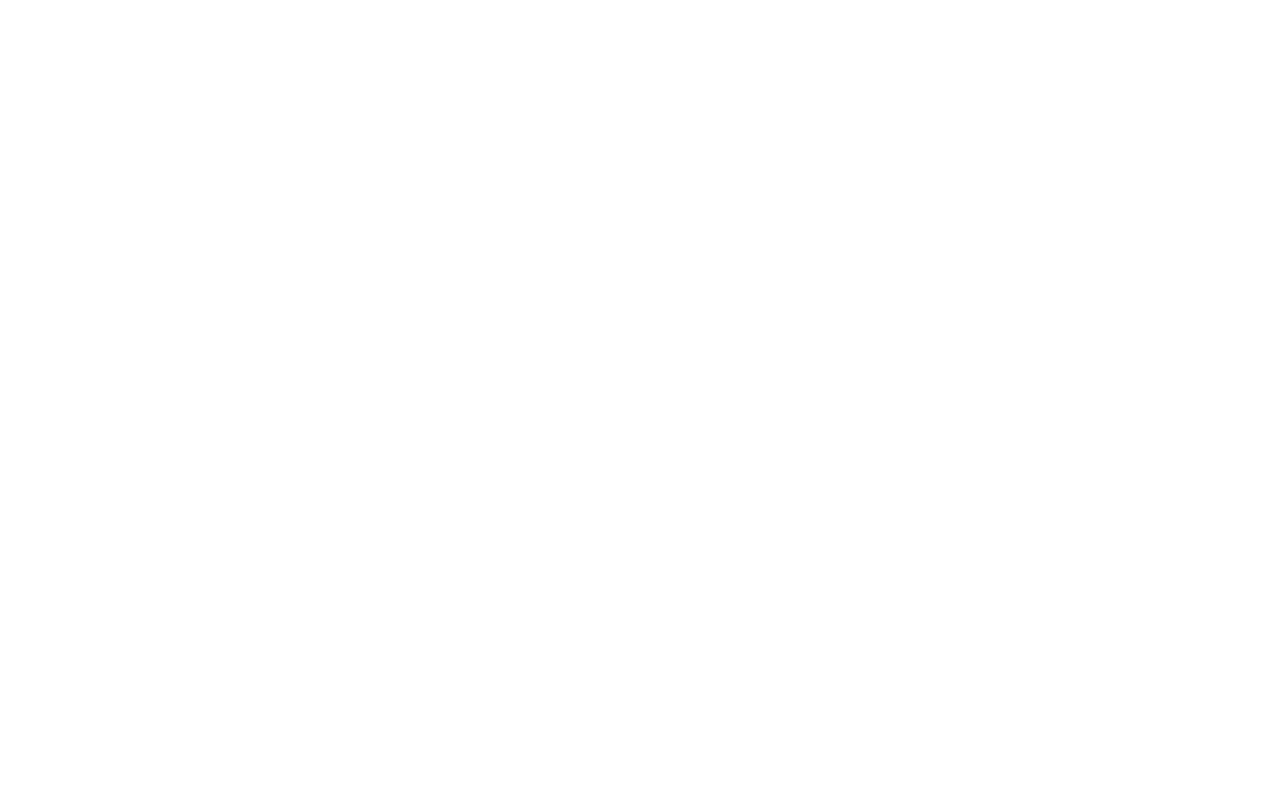
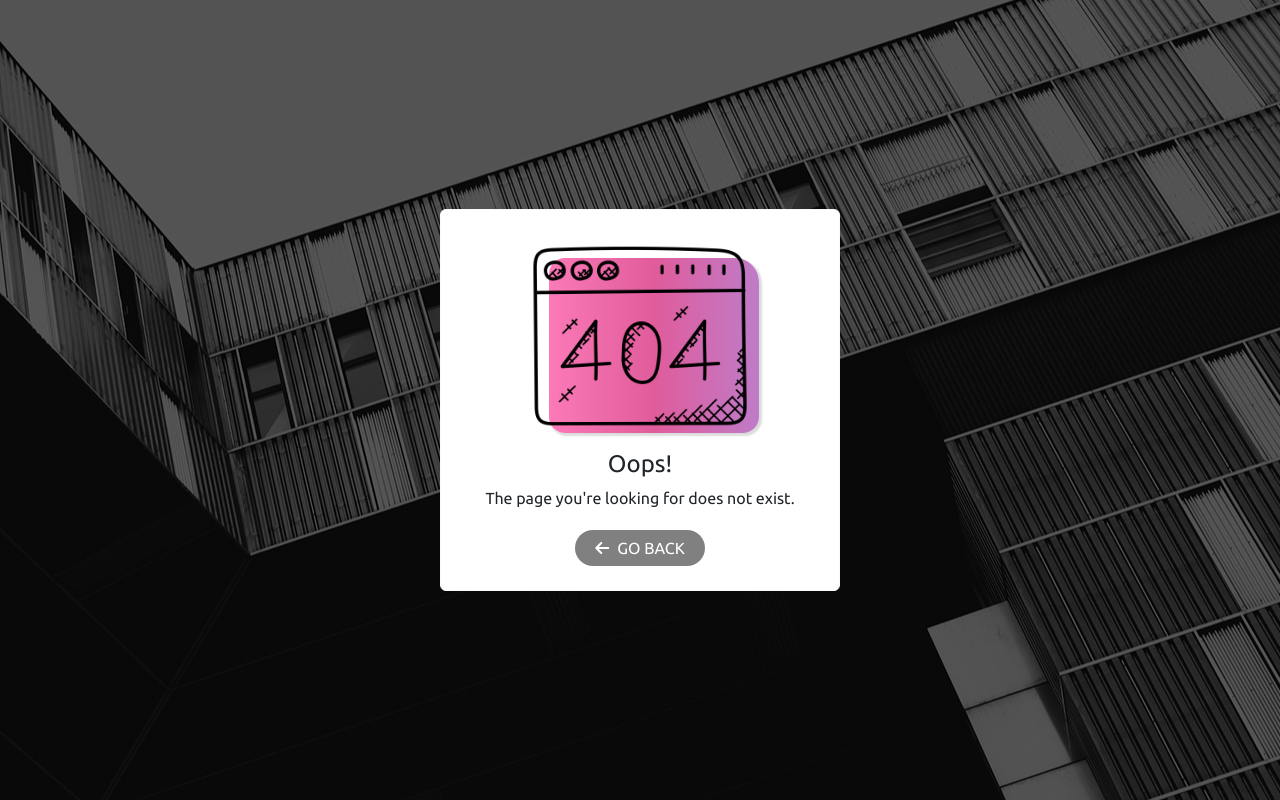
Before and after one commit to ea103T41/mf-auth, an Angular app: page /404 in a window 1280 px wide. Built offline with nearby package versions, Linux system fonts and the light colour scheme.

Commit message:
feature: add 404 page

```diff
--- a/src/app/app.routes.ts
+++ b/src/app/app.routes.ts
@@ -2,6 +2,7 @@
 import { HomeComponent } from './home/home.component';
 import { LoginComponent } from './login/login.component';
 import { LogoutComponent } from './logout/logout.component';
+import { NotFoundComponent } from './not-found/not-found.component';
 
 export const routes: Routes = [
   {
@@ -18,9 +19,9 @@
         canMatch: [],
         component: LogoutComponent
       },
+      { path: '404', component: NotFoundComponent },
     ]
   },
   { path: 'admin', component: HomeComponent },
-  { path: '404', component: HomeComponent },
   { path: '**', redirectTo: '404' }
 ];
--- a/src/app/logout/logout.component.html
+++ b/src/app/logout/logout.component.html
@@ -5,7 +5,7 @@
         <img [src]="imageUrl" alt="Sign Out">
         <div class="square"></div>
       </div>
-      <div class="logout-msg">
+      <div class="text-center fs-4">
         <p>Oh no! You're leaving...</p>
         <p>Are you sure?</p>
       </div>
--- a/src/app/logout/logout.component.scss
+++ b/src/app/logout/logout.component.scss
@@ -20,11 +20,6 @@
   }
 }
 
-.logout-msg {
-  text-align: center;
-  font-size: 1.5rem;
-}
-
 .logout-btn-group {
   margin: auto;
   padding: 1rem 0 1.5rem;
@@ -32,13 +27,3 @@
     margin: 0 0.5rem;
   }
 }
-
-.cancel-btn {
-  background: grey;
-  color: #fff;
-  text-transform: uppercase;
-  border-radius: 21px;
-  &:hover {
-    background: #555;
-  }
-}
--- /dev/null
+++ b/src/app/not-found/not-found.component.html
@@ -0,0 +1,20 @@
+<div class="d-flex justify-content-center min-vh-100">
+  <div class="card-container">
+    <div class="card border-light">
+      <div class="not-found-img">
+        <div class="square"></div>
+        <img [src]="imageUrl" alt="404 Not Found">
+      </div>
+      <div class="text-center">
+        <p class="mb-1 fs-4">Oops!</p>
+        <p class="mb-1">The page you're looking for does not exist.</p>
+      </div>
+      <div class="back-btn-wrapper">
+        <button class="btn cancel-btn fs-6" type="button">
+          <i class="fa-solid fa-arrow-left"></i>
+          <span>Go back</span>
+        </button>
+      </div>
+    </div>
+  </div>
+</div>
--- /dev/null
+++ b/src/app/not-found/not-found.component.scss
@@ -0,0 +1,36 @@
+@import 'common';
+
+.not-found-img {
+  margin: auto;
+  padding: 1rem 0 0;
+  &>img {
+    width: 220px;
+    position: relative
+  }
+  .square {
+    @include gradient-background-left;
+    opacity: 0.7;
+    width: 210px;
+    height: 175px;
+    position: absolute;
+    top: 3rem;
+    right: 5rem;
+    border-radius: 1rem;
+    border-top-right-radius: 1.5rem;
+    box-shadow: 2px 2px 2px 1px rgba(0, 0, 0, 0.2);
+  }
+}
+
+.back-btn-wrapper {
+  margin: auto;
+  padding: 1rem 0 1.5rem;
+}
+
+.cancel-btn {
+  &>.fa-solid {
+    padding: 0 0.5rem;
+  }
+  &>span {
+    padding-right: 0.5rem;
+  }
+}
--- /dev/null
+++ b/src/app/not-found/not-found.component.ts
@@ -0,0 +1,18 @@
+import { Component } from '@angular/core';
+import { environment } from '../../environments/environment';
+
+@Component({
+  selector: 'app-not-found',
+  standalone: true,
+  imports: [],
+  templateUrl: './not-found.component.html',
+  styleUrls: ['./not-found.component.scss']
+})
+export class NotFoundComponent {
+  baseUrl: string = environment.baseUrl;
+  imagePath: string = '/assets/images/error-404.png';
+
+  get imageUrl(): string {
+    return `${this.baseUrl}${this.imagePath}`;
+  }
+}
--- a/src/styles/common.scss
+++ b/src/styles/common.scss
@@ -83,3 +83,13 @@
     }
   }
 }
+
+.cancel-btn {
+  background: grey;
+  color: #fff;
+  text-transform: uppercase;
+  border-radius: 21px;
+  &:hover {
+    background: #555;
+  }
+}
```
Also changed, not shown: src/assets/images/error-404.png (added), 1 other file (tests, documents, lock files or other folders).
